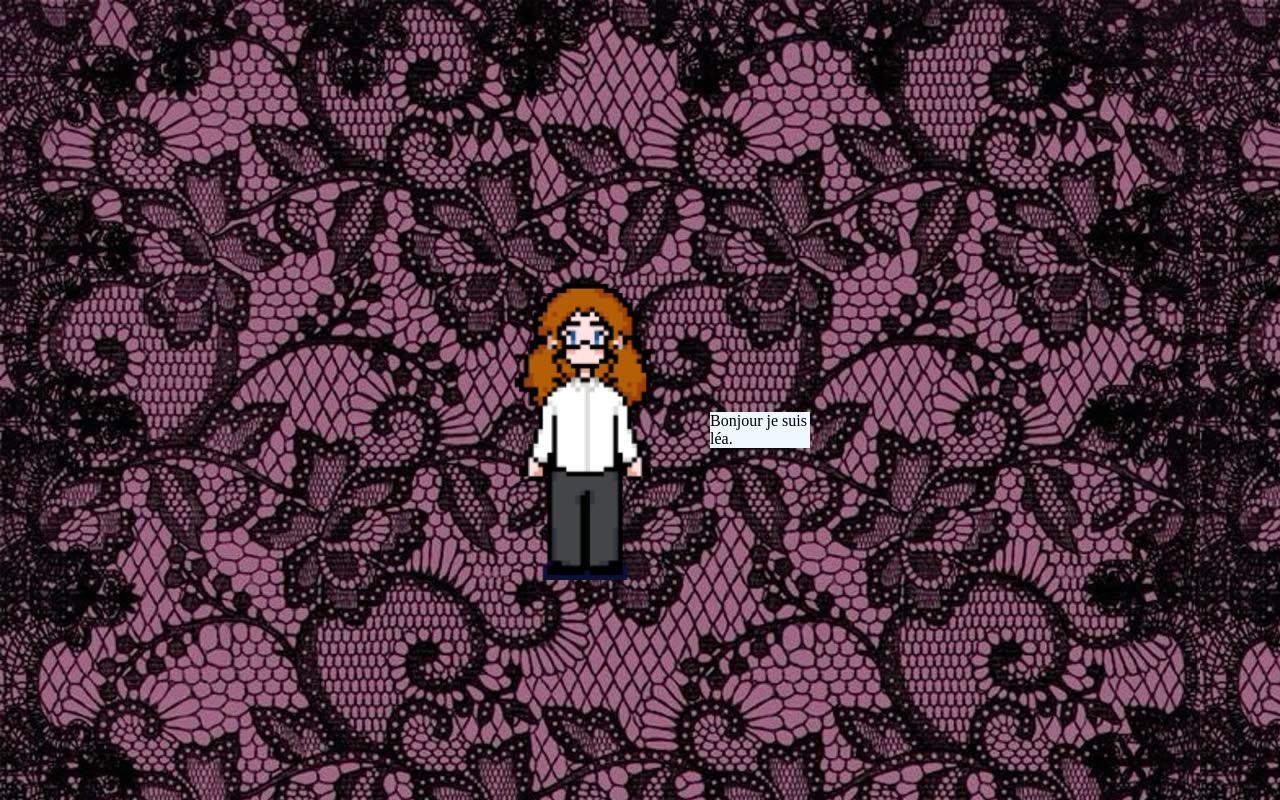
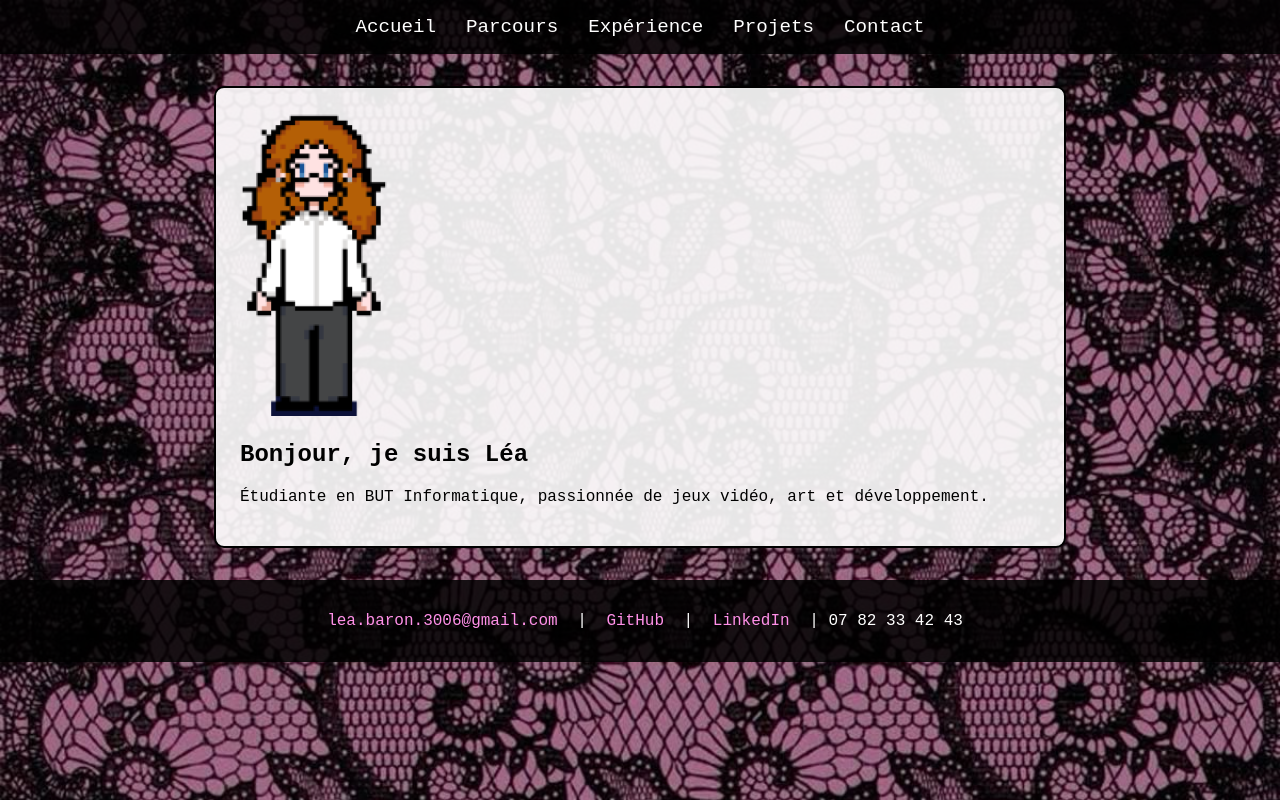
Before and after one commit to leabrn/Portfolio, a plain HTML site: page accueil.html in a window 1280 px wide. Drawn offline with Linux system fonts and the light colour scheme.

Commit message:
Add files via upload

```diff
--- a/accueil.html
+++ b/accueil.html
@@ -1,30 +1,109 @@
-<!doctype html>
+
+
+<!DOCTYPE html>
+
 <html lang="fr">
 
 <head>
-  <meta charset="utf-8">
+
+  <meta charset="UTF-8" />
+
+  <meta name="viewport" content="width=device-width, initial-scale=1.0" />
+
   <title>Portfolio Léa BARON</title>
-  <link rel="stylesheet" href="accueil.css">
+
+  <link rel="stylesheet" href="style.css" />
+
 </head>
 
-<header>
 
-</header>
 
-<body>
-    <div class="'centre">
 
-        <div class="perso">
-            <img src="lea.png" alt="Personnage">
-            <p class="text">
-                Bonjour je suis léa.
-            </p>
+<body class="fade">
 
-        </div>
+
+
+
+<nav class="navbar" id="navbar">
+
+  <div class="burger" onclick="toggleMenu()">
+
+    <div></div><div></div><div></div>
+
+  </div>
+
+  <ul>
+
+    <li><a href="index.html">Accueil</a></li>
+
+    <li><a href="parcours.html">Parcours</a></li>
+
+    <li><a href="experience.html">Expérience</a></li>
+
+    <li><a href="projets.html">Projets</a></li>
+
+    <li><a href="contact.html">Contact</a></li>
+
+  </ul>
+
+</nav>
+
+
+
+
+<section class="intro">
+
+  <div class="presentation">
+
+    <img src="lea.png" alt="Personnage pixel" class="perso" />
+
+    <div class="text">
+
+      <h1>Bonjour, je suis Léa</h1>
+
+      <p>Étudiante en BUT Informatique, passionnée de jeux vidéo, art et développement.</p>
+
     </div>
+
+  </div>
+
+</section>
+
+
+
+
+<footer>
+
+  <p>
+
+    <a href="mailto:lea.baron.3006@gmail.com">lea.baron.3006@gmail.com</a> |
+
+    <a href="https://github.com/leabrn" target="_blank">GitHub</a> |
+
+    <a href="https://www.linkedin.com/in/lea-baron" target="_blank">LinkedIn</a> |
+
+    07 82 33 42 43
+
+  </p>
+
+</footer>
+
+
+
+
+<script>
+
+  function toggleMenu() {
+
+    document.getElementById("navbar").classList.toggle("active");
+
+  }
+
+</script>
+
+
+
+
 </body>
 
-<footer>
-</footer>
-
 </html>
--- /dev/null
+++ b/style.css
@@ -0,0 +1,247 @@
+
+
+/* Fond dentelle + police rétro */
+
+body {
+
+    background-image: url("dentelle.jpg");
+
+    background-size: cover;
+
+    font-family: 'Courier New', Courier, monospace;
+
+    color: #000;
+
+    margin: 0;
+
+    padding: 0;
+
+}
+
+
+
+
+/* Navigation principale */
+
+.navbar {
+
+    background-color: rgba(0, 0, 0, 0.85);
+
+    padding: 1em 0;
+
+    position: sticky;
+
+    top: 0;
+
+    z-index: 1000;
+
+}
+
+
+
+
+.navbar ul {
+
+    list-style: none;
+
+    display: flex;
+
+    justify-content: center;
+
+    flex-wrap: wrap;
+
+    margin: 0;
+
+    padding: 0;
+
+}
+
+
+
+
+.navbar li {
+
+    margin: 0 15px;
+
+}
+
+
+
+
+.navbar a {
+
+    color: #fff;
+
+    text-decoration: none;
+
+    font-size: 1.2em;
+
+    transition: color 0.3s ease;
+
+}
+
+
+
+
+.navbar a:hover {
+
+    color: #ff90e8;
+
+    text-decoration: underline;
+
+}
+
+
+
+
+/* Burger menu (mobile) */
+
+.burger {
+
+    display: none;
+
+    cursor: pointer;
+
+    margin: 10px;
+
+}
+
+
+
+
+.burger div {
+
+    width: 25px;
+
+    height: 3px;
+
+    background-color: #fff;
+
+    margin: 5px;
+
+}
+
+
+
+
+@media screen and (max-width: 768px) {
+
+    .navbar ul {
+
+        flex-direction: column;
+
+        display: none;
+
+    }
+
+
+
+
+    .navbar.active ul {
+
+        display: flex;
+
+    }
+
+
+
+
+    .burger {
+
+        display: block;
+
+        position: absolute;
+
+        right: 15px;
+
+        top: 20px;
+
+    }
+
+}
+
+
+
+
+/* Section */
+
+section {
+
+    background-color: rgba(255, 255, 255, 0.9);
+
+    margin: 2em auto;
+
+    padding: 1.5em;
+
+    width: 90%;
+
+    max-width: 800px;
+
+    border: 2px solid black;
+
+    border-radius: 10px;
+
+}
+
+
+
+
+/* Footer contact */
+
+footer {
+
+    text-align: center;
+
+    background-color: rgba(0, 0, 0, 0.85);
+
+    color: white;
+
+    padding: 1em 0;
+
+    margin-top: 2em;
+
+}
+
+
+
+
+footer a {
+
+    color: #ff90e8;
+
+    margin: 0 10px;
+
+    text-decoration: none;
+
+}
+
+
+
+
+footer a:hover {
+
+    text-decoration: underline;
+
+}
+
+
+
+
+/* Animation fade */
+
+.fade {
+
+    animation: fadein 0.6s ease-in;
+
+}
+
+
+
+
+@keyframes fadein {
+
+    from { opacity: 0; transform: translateY(10px); }
+
+    to   { opacity: 1; transform: translateY(0); }
+
+}
```
